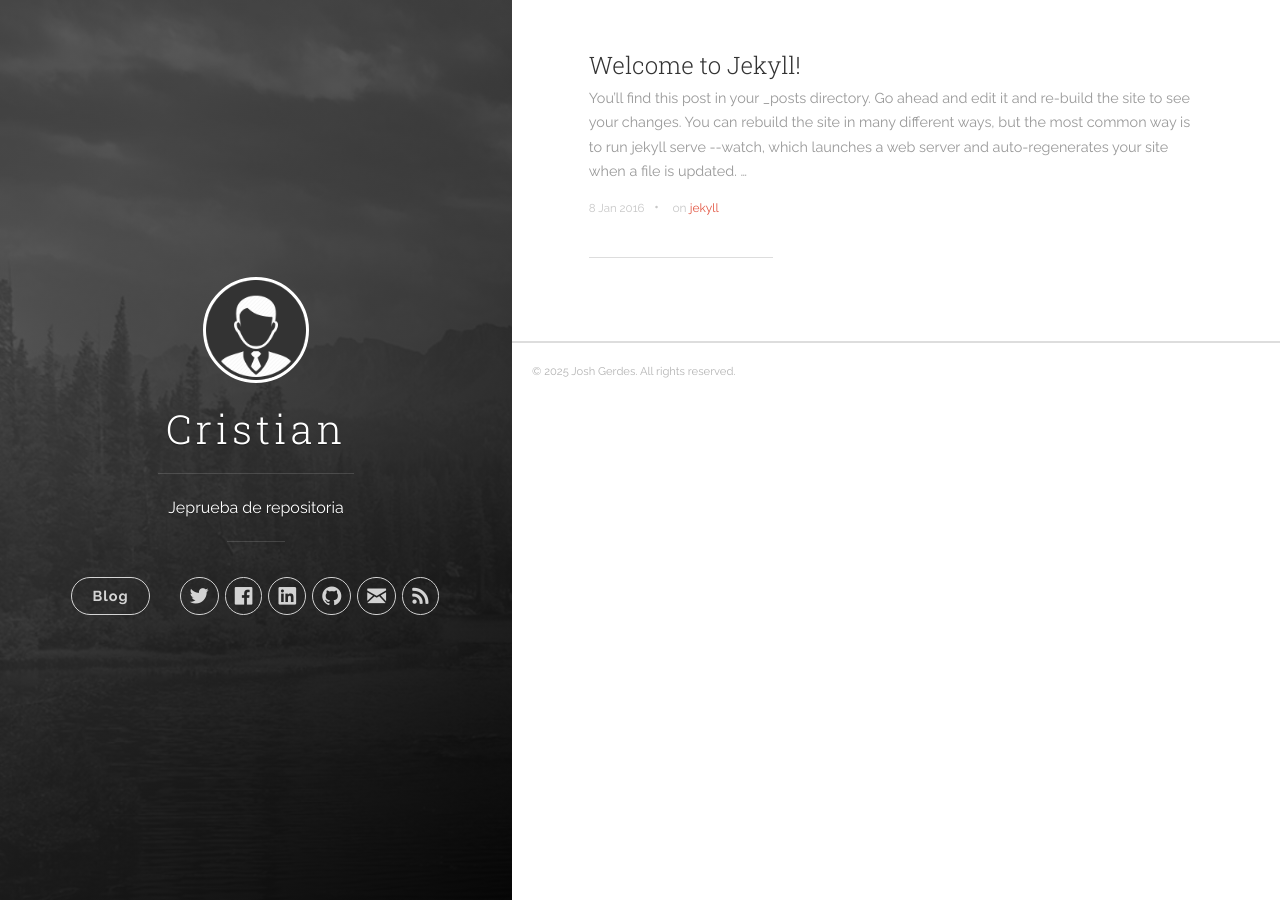
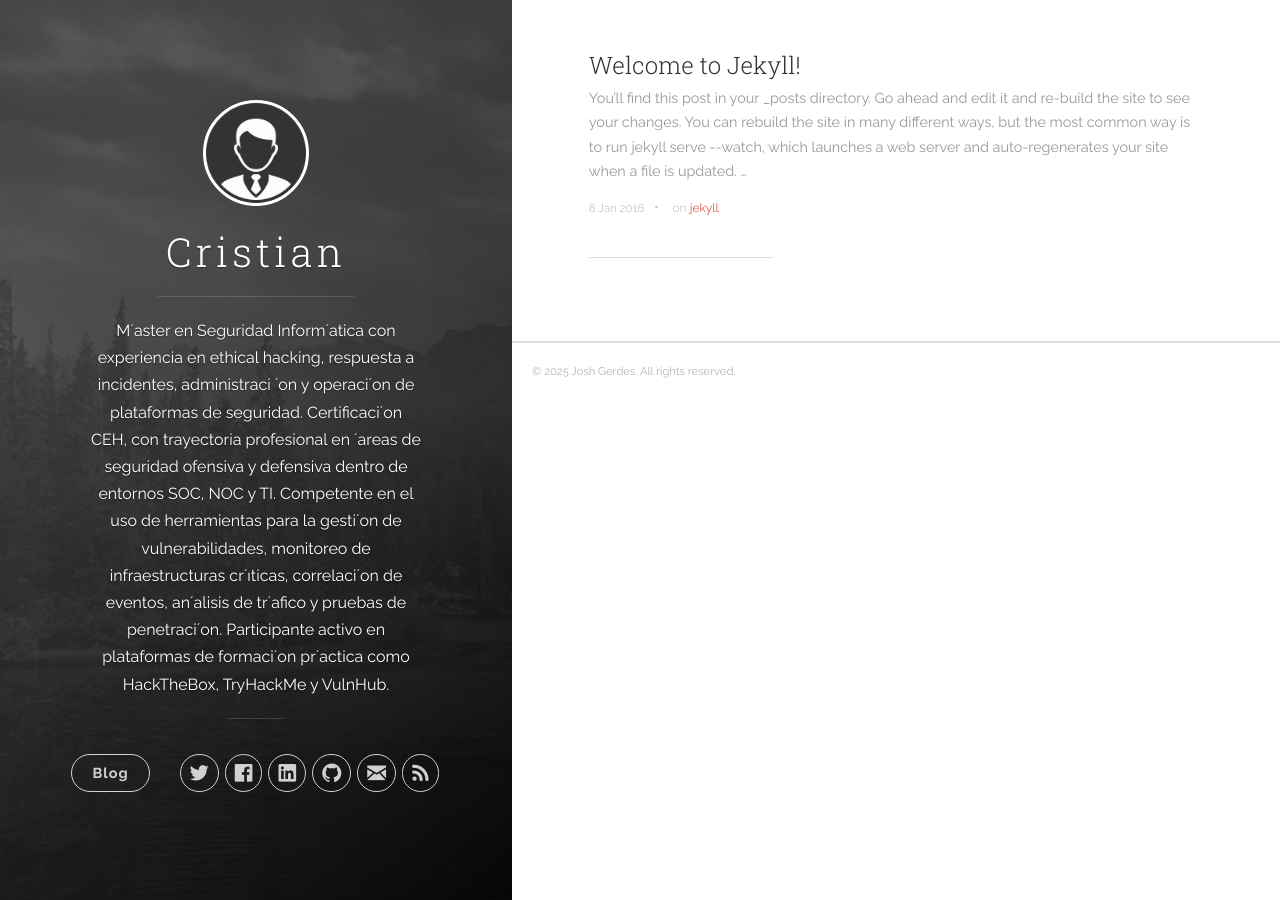
Before and after one commit to criscarrillog/criscarrillog.github.io, a Jekyll site: the page built from index.html, in a window 1280 px wide. Built offline with Jekyll 4.4.1, drawn with Linux system fonts in a browser that asks for light colours; the list of posts is cut into pages by our own code.

Commit message:
Revise site description for clarity and detail
Updated site description with detailed professional background.

```diff
--- a/_config.yml
+++ b/_config.yml
@@ -1,6 +1,11 @@
 # Site settings
 title: Cristian
-description: 'Jeprueba de repositoria'
+description: 'M´aster en Seguridad Inform´atica con experiencia en ethical hacking, respuesta a incidentes, administraci
+´on y operaci´on de plataformas de seguridad. Certificaci´on CEH, con trayectoria profesional en
+´areas de seguridad ofensiva y defensiva dentro de entornos SOC, NOC y TI. Competente en el uso de
+herramientas para la gesti´on de vulnerabilidades, monitoreo de infraestructuras cr´ıticas, correlaci´on de
+eventos, an´alisis de tr´afico y pruebas de penetraci´on. Participante activo en plataformas de formaci´on
+pr´actica como HackTheBox, TryHackMe y VulnHub.'
 url: 'https://criscarrillog.github.io'
 baseurl: ''
 # google_analytics: 'UA-XXXXXX-X'
```
